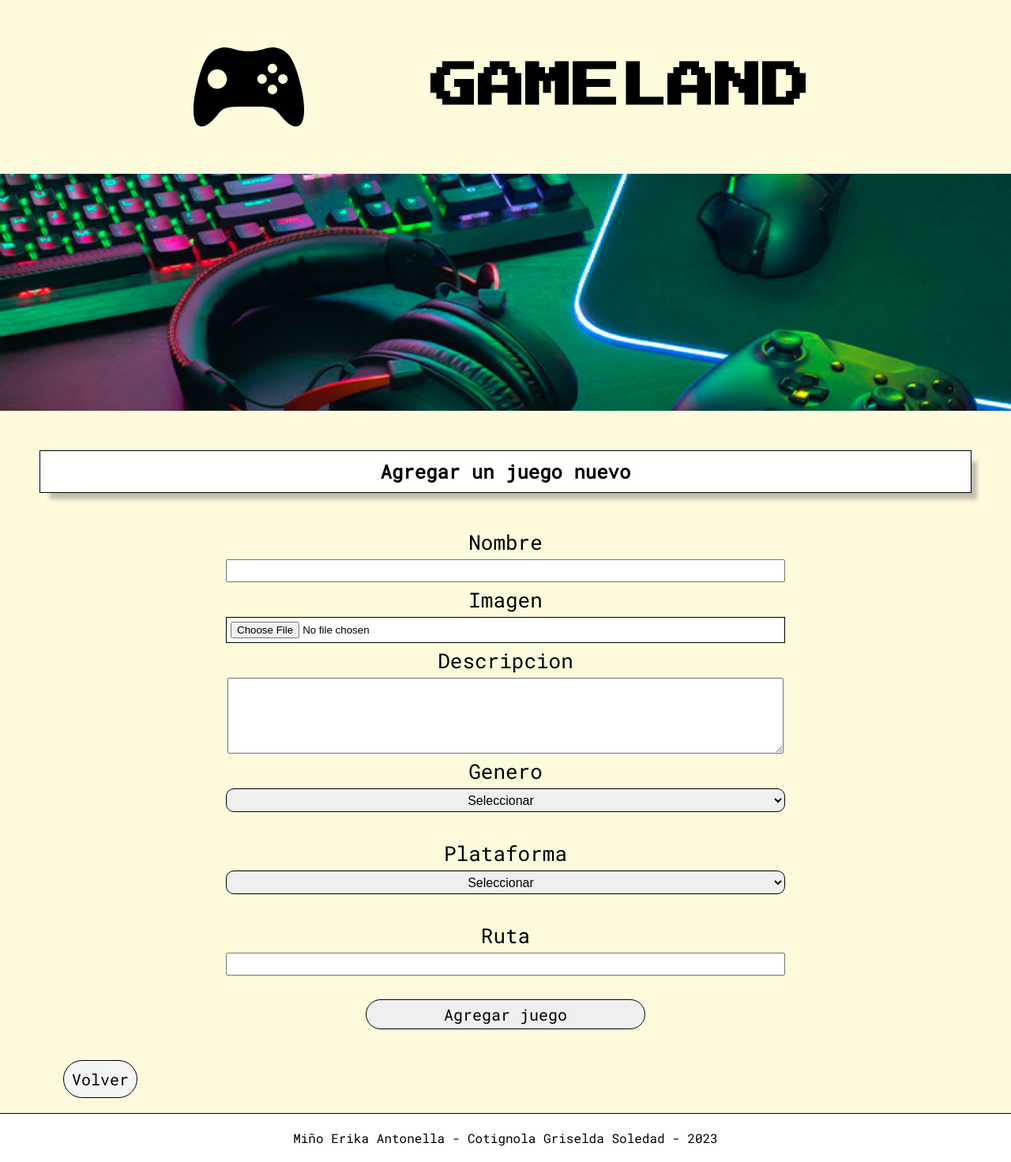
After one commit to antonellamino/Proyecto-PHP, a PHP site: page /conSesiones.php in a window 1280 px wide. The commit adds this page. Shown: the whole page at 79% size. Run offline with PHP 8.4, Linux system fonts and the light colour scheme.

Commit message:
se modificaron los section

```diff
--- /dev/null
+++ b/conSesiones.php
@@ -0,0 +1,166 @@
+<?php
+include_once "conexionBD.php";
+
+//-------- Sesiones ------
+session_start(); //inicia una nueva sesion
+
+
+//variables de sesion
+if(isset($_POST['submit'])) {
+    $nombre = $_POST['nombre'];
+    $descripcion = $_POST['descripcion'];
+    $genero = $_POST['generos'];
+    $plataforma = $_POST['plataformas'];
+    $url = $_POST['url'];
+
+    //$_SESSION es un array especial utilizado para guardar información a través de los requests que un usuario hace
+    //durante su visita a un sitio web o aplicación. La información guardada en una sesión puede llamarse en cualquier
+    //momento mientras la sesión esté abierta.
+
+    // Validar los campos
+    if(empty($nombre) || empty($descripcion) || empty($genero) || empty($plataforma) || empty($url)) {
+        $_SESSION['mensaje'] = "Completar todos los campos";
+        $_SESSION['tipo_mensaje'] = "error";
+    } else {
+        // Insertar el juego en la bd
+        $insertar = "INSERT INTO juegos (nombre, descripcion, genero, plataforma, url) VALUES ('$nombre', '$descripcion', '$genero', '$plataforma', '$url')";
+        $resultado = mysqli_query($link, $insertar);
+
+        // Cheqeuar si se inserto
+        if($resultado) {
+            $_SESSION['mensaje'] = "El juego se ha guardado correctamente.";
+            $_SESSION['tipo_mensaje'] = "exito";
+        } else {
+            $_SESSION['mensaje'] = "Hubo un error al guardar el juego. Por favor, inténtelo de nuevo.";
+            $_SESSION['tipo_mensaje'] = "error";
+        }
+    }
+}
+
+
+//SI SE CLIQUEA EL BOTON AGREGAR JUEGO, SE VIENEN A HACER LOS CHEQUEOS
+//CONSULTAR SI HAY QUE PERSONALIZAR LOS MENSAJES
+// if (isset($_POST['submit'])){
+//     $mensaje = "";
+
+//     //chequeo de nombre
+//     if(empty($_POST['nombre'])){
+//         $mensaje .= 'Se debe ingresar un nombre <br/>';
+//     }
+//     else {
+//         $nombreJuego = $_POST['nombre'];
+//     }
+
+//     //chequeo de imagen
+//     if(empty($_POST['imagen'])){
+//         $mensaje .= 'Se debe seleccionar una imagen <br/>';
+//     }
+
+//     //chequeo descripcion max 255 caracteres
+//     if (strlen($_POST['descripcion']) > 255) {
+//         $mensaje .= 'La descripcion no debe tener mas de 255 caracteres <br/>';
+//     }
+
+//     //chequeo plataforma
+//     if (empty($_POST['plataformas'])){
+//         $mensaje .= 'Se debe seleccionar una plataforma <br/>';
+//     } else {
+//         echo $_POST['plataformas']; //lo puse para ver si efectivamente funcionaba, quiere decir que en "plataformas" esta el valor que se selecciono
+//     }
+
+//     //chequeo la cant de caracteres de la url (80)
+//     if(strlen($_POST['url']) > 80){
+//         $mensaje .= 'La url no debe tener mas de 80 caracteres <br/>';
+//     }
+
+//     //chequeo que se haya seleccionado un genero
+//     if (empty($_POST['generos'])){
+//         $mensaje .= 'Se debe seleccionar un genero <br/>';
+//     } else {
+//         echo $_POST['generos'] . '<br/>'; //lo puse para ver si efectivamente funcionaba, quiere decir que en "plataformas" esta el valor que se selecciono
+//     }
+
+//     echo $mensaje;
+//     //echo '<script language="javascript">alert("'.$mensaje.'");</script>';
+// }
+
+
+if(isset($_SESSION['mensaje'])) { ?>
+    <div class="<?php echo $_SESSION['tipo_mensaje']; ?>"><?php echo $_SESSION['mensaje']; ?></div>
+<?php
+    unset($_SESSION['mensaje']);
+    unset($_SESSION['tipo_mensaje']);
+}
+
+
+?>
+
+<!DOCTYPE html>
+<html lang="en">
+<head>
+    <meta charset="UTF-8">
+    <meta http-equiv="X-UA-Compatible" content="IE=edge">
+    <meta name="viewport" content="width=device-width, initial-scale=1.0">
+    <link rel="stylesheet" href="./estilos.css">
+    <title>Document</title>
+</head>
+<body>
+
+<!------- encabezado, logo e imagen tipo banner-------->
+<header>
+    <div class="titulo">
+        <a href="./index2.php">
+            <img class="logo" src="./img/logo.svg" alt=""></a>
+        <h1>GAMELAND</h1>
+    </div>
+
+    <div>
+        <img class="fondo-img" src="./img/banner-videojuegos.png" alt="">
+    </div>
+</header>
+
+
+<!-- formulario para agregar juego -->
+<div class="agregar-juego">
+    <form class="form-juego" id="form-alta-juego" method="post" action="conSesiones.php">
+        <h2>Agregar un juego nuevo</h2>
+        <label for="" >Nombre</label>
+        <input type="text" id="form-nombre" name="nombre">
+
+        <label for="" id="form-img">Imagen</label>
+        <input class="btn-img-form" name="imagen" type="file">
+
+        <label for="">Descripcion</label>
+        <textarea name="descripcion" cols="85" rows="6"></textarea>
+
+        <label for="" id="form-genero">Genero</label>
+        <select name="generos" id="genero" >
+            <option name="seleccionar-genero" value="">Seleccionar</option>
+            <option value="terror">Terror</option>
+            <option value="RPG">rpg</option>
+            <option value="accion">Accion</option>
+            <option value="aventura">Aventura</option> <!--dar estilos al menu desplegable-->
+        </select>
+
+        <label for="" id="form-plat">Plataforma</label>
+        <select name="plataformas" id="plataforma" >Plataforma
+            <option name="seleccionar-plataforma" value="">Seleccionar</option>
+            <option value="windows">Windows</option>
+            <option value="android">Android</option>
+            <option value="playstation">PlayStation</option>
+            <option value="macos">MacOS</option><!--dar estilos al menu desplegable-->
+        </select>
+
+        <label for="" id="form-url">Ruta</label>
+        <input type="text" id="url" name="url">
+        <button type="submit" name="submit">Agregar juego</button>
+    </form>
+    <a class="btn-b" href="./index2.php">Volver</a>
+
+</div>
+
+<!-- <script src="validarAltaJuego.js"></script> -->
+<footer>Miño Erika Antonella - Cotignola Griselda Soledad - 2023</footer>
+
+</body>
+</html>
```
Also changed, not shown: cookies.php (added, +46 -0 lines), index2.php (+28 -27 lines), img/BANNER-VIDEO-JUEGOS.jpg (added), img/banner-videojuegos.png (added), img/img-juego1.jpeg (added), img/img-juego2.jpg (added), img/img-juego3.jpg (added), img/img-juego4.jpg (added), img/logo.svg (added), img/residentEvil.jpg (added).
